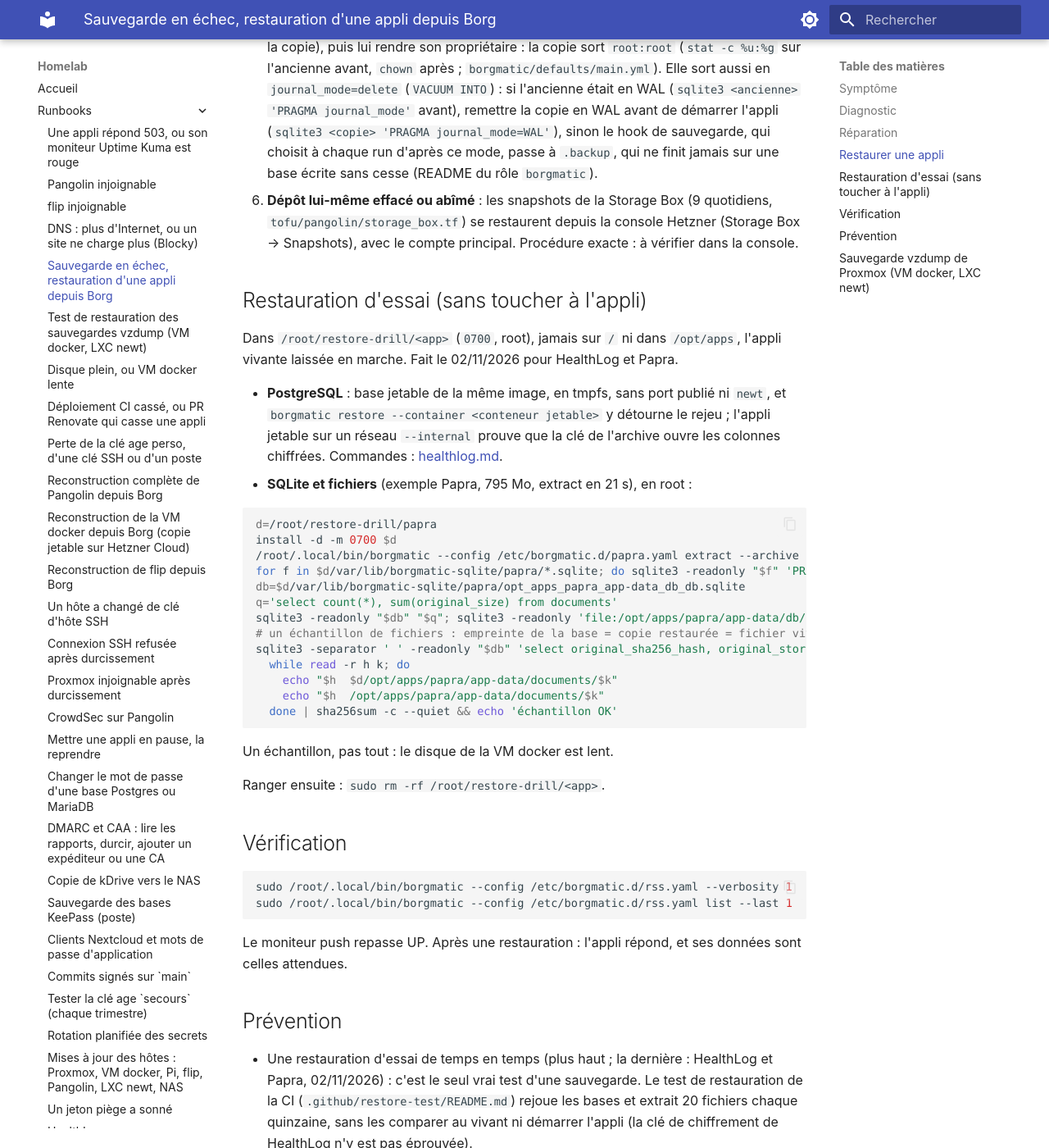
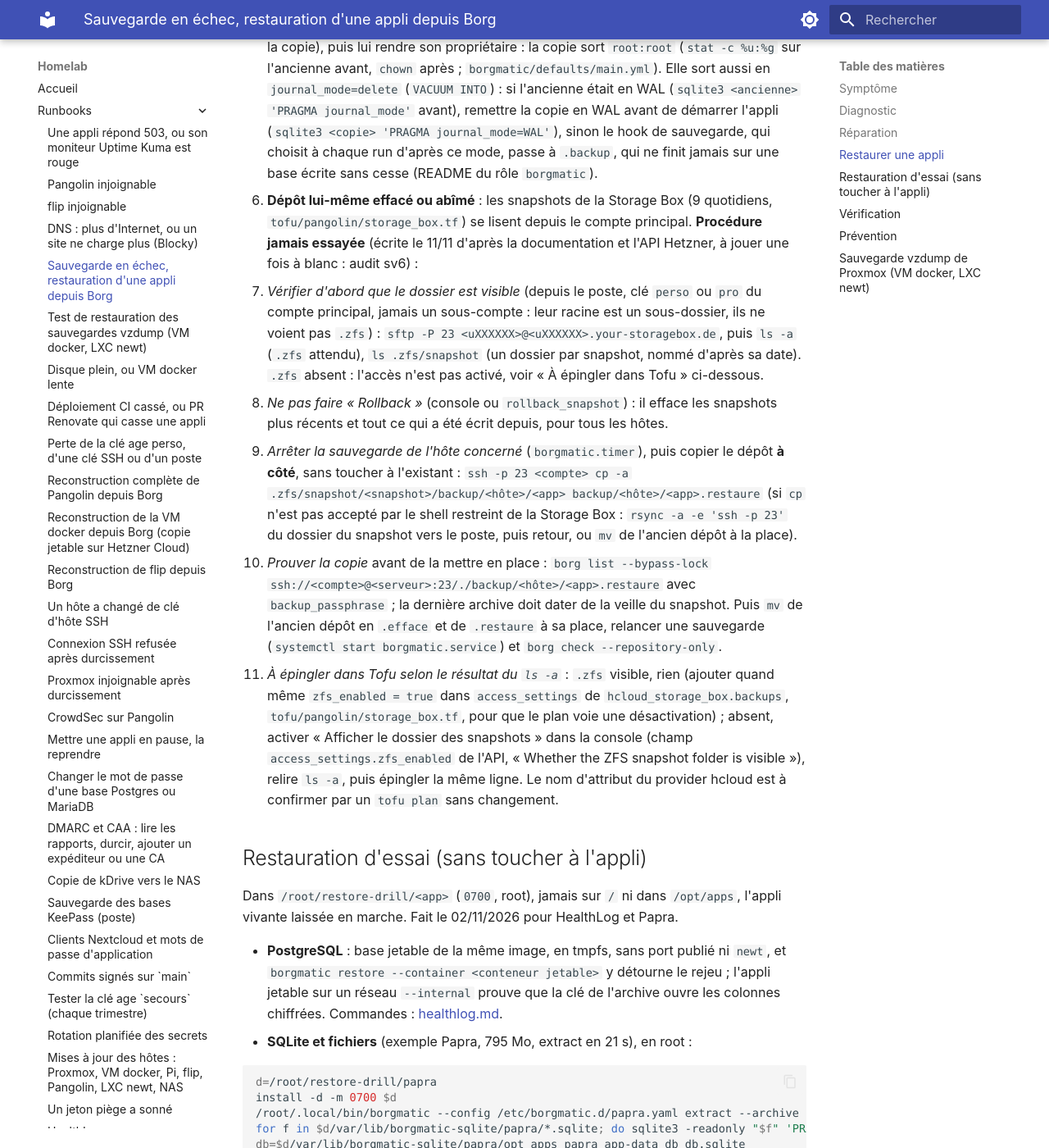
Before and after one commit to sylvainmetayer/homelab, an MkDocs documentation site: the page built from docs/runbooks/sauvegarde-et-restauration.md, in a window 1280 px wide and 1400 px high, scrolled down 2989 px. Shown: the whole window at 82% size. Built offline with MkDocs 1.6.1 and Material for MkDocs 9.7.7, drawn with Linux system fonts in a browser that asks for light colours.

Commit message:
docs(runbooks): restauration depuis un snapshot de la Storage Box, procédure jamais essayée (sv6)
Claude-Session: https://claude.ai/code/session_01EfxfYAbz2gwpFVQsyUyGKn

```diff
--- a/docs/runbooks/sauvegarde-et-restauration.md
+++ b/docs/runbooks/sauvegarde-et-restauration.md
@@ -130,9 +130,39 @@ restore` des dumps SQL, cas SQLite) est dans
    d'après ce mode, passe à `.backup`, qui ne finit jamais sur une base
    écrite sans cesse (README du rôle `borgmatic`).
 6. **Dépôt lui-même effacé ou abîmé** : les snapshots de la Storage Box
-   (9 quotidiens, `tofu/pangolin/storage_box.tf`) se restaurent depuis la
-   console Hetzner (Storage Box → Snapshots), avec le compte principal.
-   Procédure exacte : à vérifier dans la console.
+   (9 quotidiens, `tofu/pangolin/storage_box.tf`) se lisent depuis le compte
+   principal. **Procédure jamais essayée** (écrite le 11/11 d'après la
+   documentation et l'API Hetzner, à jouer une fois à blanc : audit sv6) :
+   - *Vérifier d'abord que le dossier est visible* (depuis le poste, clé
+     `perso` ou `pro` du compte principal, jamais un sous-compte : leur racine
+     est un sous-dossier, ils ne voient pas `.zfs`) :
+     `sftp -P 23 <uXXXXXX>@<uXXXXXX>.your-storagebox.de`, puis `ls -a`
+     (`.zfs` attendu), `ls .zfs/snapshot` (un dossier par snapshot, nommé
+     d'après sa date). `.zfs` absent : l'accès n'est pas activé, voir
+     « À épingler dans Tofu » ci-dessous.
+   - *Ne pas faire « Rollback »* (console ou `rollback_snapshot`) : il efface
+     les snapshots plus récents et tout ce qui a été écrit depuis, pour tous
+     les hôtes.
+   - *Arrêter la sauvegarde de l'hôte concerné* (`borgmatic.timer`), puis
+     copier le dépôt **à côté**, sans toucher à l'existant :
+     `ssh -p 23 <compte> cp -a .zfs/snapshot/<snapshot>/backup/<hôte>/<app> backup/<hôte>/<app>.restaure`
+     (si `cp` n'est pas accepté par le shell restreint de la Storage Box :
+     `rsync -a -e 'ssh -p 23'` du dossier du snapshot vers le poste, puis
+     retour, ou `mv` de l'ancien dépôt à la place).
+   - *Prouver la copie* avant de la mettre en place :
+     `borg list --bypass-lock ssh://<compte>@<serveur>:23/./backup/<hôte>/<app>.restaure`
+     avec `backup_passphrase` ; la dernière archive doit dater de la veille
+     du snapshot. Puis `mv` de l'ancien dépôt en `.efface` et de `.restaure` à
+     sa place, relancer une sauvegarde (`systemctl start borgmatic.service`) et
+     `borg check --repository-only`.
+   - *À épingler dans Tofu selon le résultat du `ls -a`* : `.zfs` visible, rien
+     (ajouter quand même `zfs_enabled = true` dans `access_settings` de
+     `hcloud_storage_box.backups`, `tofu/pangolin/storage_box.tf`, pour que le
+     plan voie une désactivation) ; absent, activer « Afficher le dossier des
+     snapshots » dans la console (champ `access_settings.zfs_enabled` de
+     l'API, « Whether the ZFS snapshot folder is visible »), relire `ls -a`,
+     puis épingler la même ligne. Le nom d'attribut du provider hcloud est à
+     confirmer par un `tofu plan` sans changement.
 
 ## Restauration d'essai (sans toucher à l'appli)
 
```
Also changed, not shown: docs/runbooks/intrusion-premiere-heure.md (+7 -5 lines).
